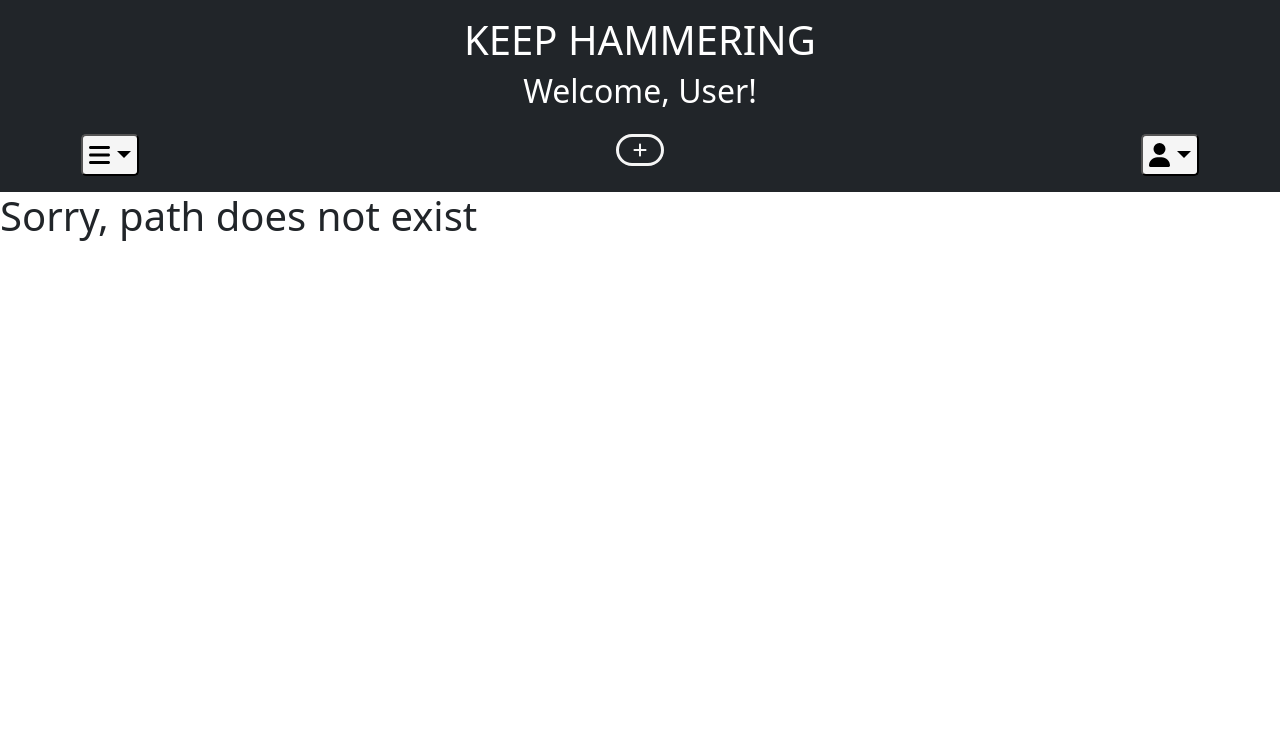
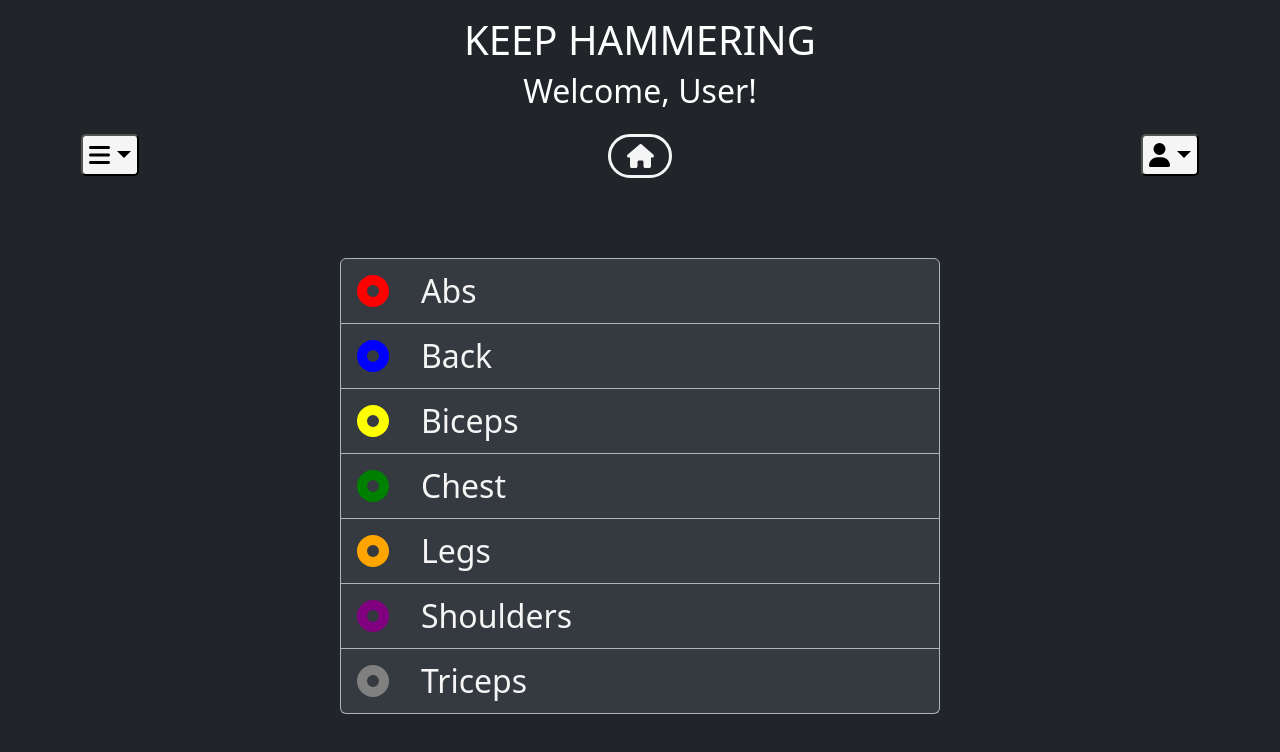
Before and after one commit to decodeimre/KEEP-HAMMERING, a React (Vite) app: page /workout/targetMuscleList in a window 1280 px wide. Shown: the top 752 px of the page. Built offline with nearby package versions, Linux system fonts and the light colour scheme.

Commit message:
more styling and muscle list

```diff
--- a/src/App.jsx
+++ b/src/App.jsx
@@ -4,7 +4,8 @@ import "react-calendar/dist/Calendar.css";
 import { Header } from "./components/Header";
 import MyCalendar from "./components/Calendar";
 import { Routes, Route } from "react-router-dom";
-import { NewWorkout } from "./components/NewWorkout.jsx";
+import { WorkoutDisplay } from "./components/WorkoutDisplay.jsx";
+import TargetMuscleList from "./components/TargetMuscle.jsx";
 
 function App() {
   return (
@@ -12,7 +13,12 @@ function App() {
       <Header />
       <Routes>
         <Route path="/" element={<MyCalendar />} />
-        <Route path="newWorkout" element={<NewWorkout />} />
+        <Route path="/workout" element={<WorkoutDisplay />} />
+        <Route
+          path="/workout/targetMuscleList"
+          element={<TargetMuscleList />}
+        />
+
         <Route path="*" element={<NoMatch />} />
       </Routes>
     </>
--- a/src/components/Header.jsx
+++ b/src/components/Header.jsx
@@ -72,16 +72,16 @@ export function Header() {
           </div>
 
           <div className="col-8 text-center">
-            {location.pathname === "/newWorkout" ? (
+            {location.pathname === "/" ? (
+              <Link to="/workout">
+                <button className="btn-workout-plus">
+                  <FontAwesomeIcon icon="plus" />
+                </button>
+              </Link>
+            ) : (
               <Link to="/">
                 <button className="btn-home">
                   <FontAwesomeIcon icon="home" />
-                </button>
-              </Link>
-            ) : (
-              <Link to="/newWorkout">
-                <button className="btn-workout-plus">
-                  <FontAwesomeIcon icon="plus" />
                 </button>
               </Link>
             )}
@@ -91,7 +91,6 @@ export function Header() {
           </div>
         </div>
       </div>
-      {/* <Outlet/> */}
     </>
   );
 }
--- /dev/null
+++ b/src/components/TargetMuscle.jsx
@@ -0,0 +1,32 @@
+import ListGroup from 'react-bootstrap/ListGroup';
+import { FontAwesomeIcon } from "@fortawesome/react-fontawesome";
+// Import the FontAwesome library
+import { library } from "@fortawesome/fontawesome-svg-core";
+
+// Import the specific icons
+import {
+ faCircleDot
+
+} from "@fortawesome/free-solid-svg-icons";
+
+// Add the imported icons to the library
+library.add(faCircleDot);
+
+function TargetMuscleList() {
+  return (
+    <ListGroup className="target-muscle-list">
+      <ListGroup.Item action variant="dark" className="target-muscle-item">
+      <FontAwesomeIcon icon="fa-solid fa-circle-dot" style={{color: "red", marginRight: "2rem"}}/>
+        Abs
+        </ListGroup.Item>
+      <ListGroup.Item action bg-color="" variant="dark" className="target-muscle-item"><FontAwesomeIcon icon="fa-solid fa-circle-dot" style={{color: "blue", marginRight: "2rem"}}/>Back</ListGroup.Item>
+      <ListGroup.Item action variant="dark" className="target-muscle-item"><FontAwesomeIcon icon="fa-solid fa-circle-dot" style={{color: "yellow", marginRight: "2rem"}}/>Biceps</ListGroup.Item>
+      <ListGroup.Item action variant="dark" className="target-muscle-item"><FontAwesomeIcon icon="fa-solid fa-circle-dot" style={{color: "green", marginRight: "2rem"}}/>Chest</ListGroup.Item>
+      <ListGroup.Item action variant="dark" className="target-muscle-item"><FontAwesomeIcon icon="fa-solid fa-circle-dot" style={{color: "orange", marginRight: "2rem"}}/>Legs</ListGroup.Item>
+      <ListGroup.Item action variant="dark" className="target-muscle-item"><FontAwesomeIcon icon="fa-solid fa-circle-dot" style={{color: "purple", marginRight: "2rem"}}/>Shoulders</ListGroup.Item>
+      <ListGroup.Item action variant="dark" className="target-muscle-item"><FontAwesomeIcon icon="fa-solid fa-circle-dot" style={{color: "grey", marginRight: "2rem"}}/>Triceps</ListGroup.Item>
+    </ListGroup>
+  );
+}
+
+export default TargetMuscleList;
--- a/src/components/NewWorkout.jsx
+++ b/src/components/WorkoutDisplay.jsx
@@ -1,4 +1,5 @@
 import { useState } from "react";
+import { Link, Outlet } from "react-router-dom";
 import { Row, Col, Container } from "react-bootstrap";
 import { FontAwesomeIcon } from "@fortawesome/react-fontawesome";
 // Import the FontAwesome library
@@ -14,7 +15,7 @@ import {
 // Add the imported icons to the library
 library.add(faAngleLeft, faPlus, faAngleRight);
 
-export function NewWorkout() {
+export function WorkoutDisplay() {
   const [date, setDate] = useState(new Date());
 
   let selectedDate = date.toDateString();
@@ -32,6 +33,8 @@ export function NewWorkout() {
   };
 
   return (
+    <>
+
     <Container className="p-3">
       <Row className="justify-content-md-center border-bottom">
         <Col className="col-2 d-flex justify-content-start">
@@ -59,27 +62,19 @@ export function NewWorkout() {
       </Row>
       <Row>
         <Col className="d-flex justify-content-center">
+          <Link to="targetMuscleList">
           <div className="workout-plus ">
             <FontAwesomeIcon icon="plus" size="4x" />
           </div>
+          </Link>
         </Col>
       </Row>
       <Row>
         <Col className="d-flex justify-content-center">
-          <h4>Add New Workout</h4>
+         <h4>Add New Workout</h4>
         </Col>
       </Row>
     </Container>
+              </>
   );
 }
-
-// <div className="d-flex"></div>
-// <ul className="list-group muscleList">
-//   <li className="list-group-item">Abs</li>
-//   <li className="list-group-item">Back</li>
-//   <li className="list-group-item">Biceps</li>
-//   <li className="list-group-item">Chest</li>
-//   <li className="list-group-item">Legs</li>
-//   <li className="list-group-item">Shoulders</li>
-//   <li className="list-group-item">Triceps</li>
-// </ul>
--- a/src/styles/App.css
+++ b/src/styles/App.css
@@ -1,7 +1,9 @@
-
-html, body {
+html,
+body {
   height: 100%;
   margin: 0;
+  background-color: #212529;
+  color: whitesmoke;
 }
 
 /*HEADER*/
@@ -14,17 +16,20 @@ html, body {
   font-size: 1.5rem;
 }
 
-.dropdown-item{
+.dropdown-item {
   font-size: 1.5rem;
 }
 
-.btn-workout-plus, .btn-home {
+.btn-workout-plus,
+.btn-home {
   color: whitesmoke;
-  width: 3rem;
+  width: 4rem;
+  font-size: 1.5rem;
   background: none;
   border: 3px solid whitesmoke;
   border-radius: 3rem;
   text-align: center;
+
 }
 
 /*Calendar*/
@@ -42,7 +47,6 @@ html, body {
   flex-direction: column;
 }
 
-
 /* DatePicker */
 
 .change-day-arrow {
@@ -54,9 +58,21 @@ html, body {
 .empty-workout-log {
   width: 100%;
   height: 50vh;
-
 }
 
 .workout-plus {
   cursor: pointer;
 }
+
+/*Target Muscle List */
+.target-muscle-list {
+  font-size: 2rem;
+  max-width: 600px;
+  margin: auto;
+  margin-top: 4rem;
+}
+
+.target-muscle-item {
+  background-color: #343a40;
+  color: whitesmoke;
+}
```
Lines whose indentation alone changed are shown as unchanged.
